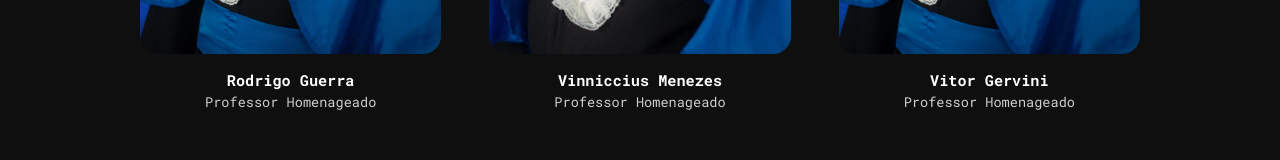
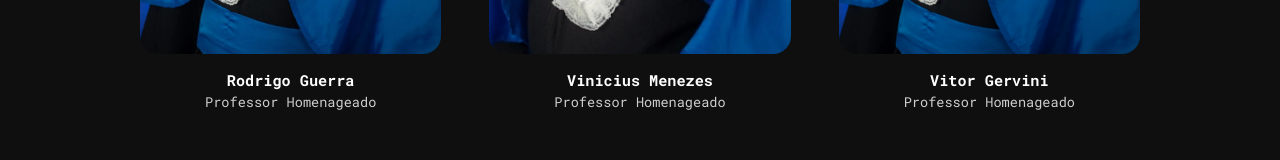
Before and after one commit to edrda/convite-formatura-engenharia-automacao-2026, a Vue app: page / in a window 1280 px wide. Shown: the part 4948-5108 px from the top of the page. Built offline with nearby package versions, Linux system fonts and the light colour scheme.

Commit message:
Correct spelling of 'Vinniccius' to 'Vinicius'

```diff
--- a/src/components/HonoredPeopleSection.vue
+++ b/src/components/HonoredPeopleSection.vue
@@ -25,7 +25,7 @@ const homenageados = [
     foto: '/images/homenageados/rodrigo-guerra.jpeg'
   },
   {
-    nome: 'Vinniccius Menezes',
+    nome: 'Vinicius Menezes',
     cargo: 'Professor Homenageado',
     foto: '/images/homenageados/vinicius.webp'
   },
```
